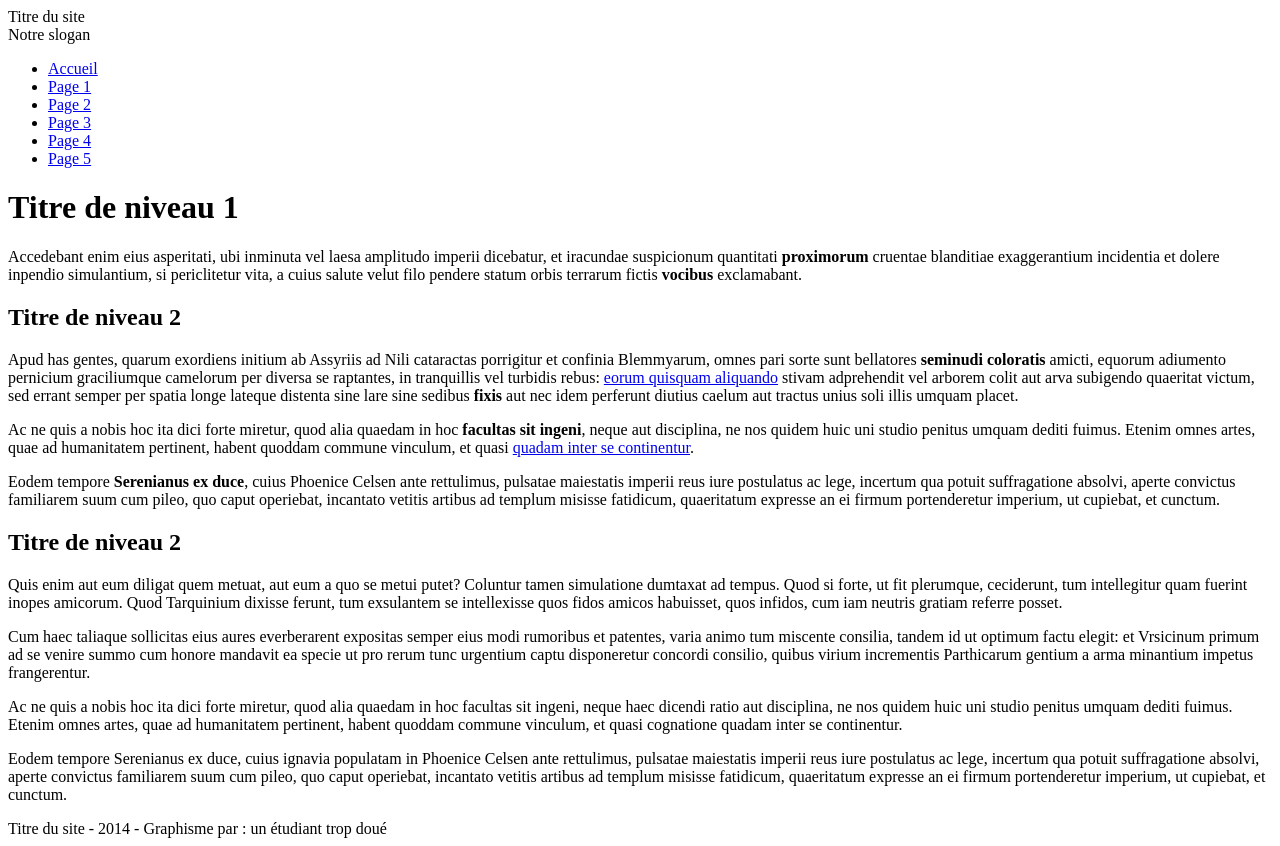
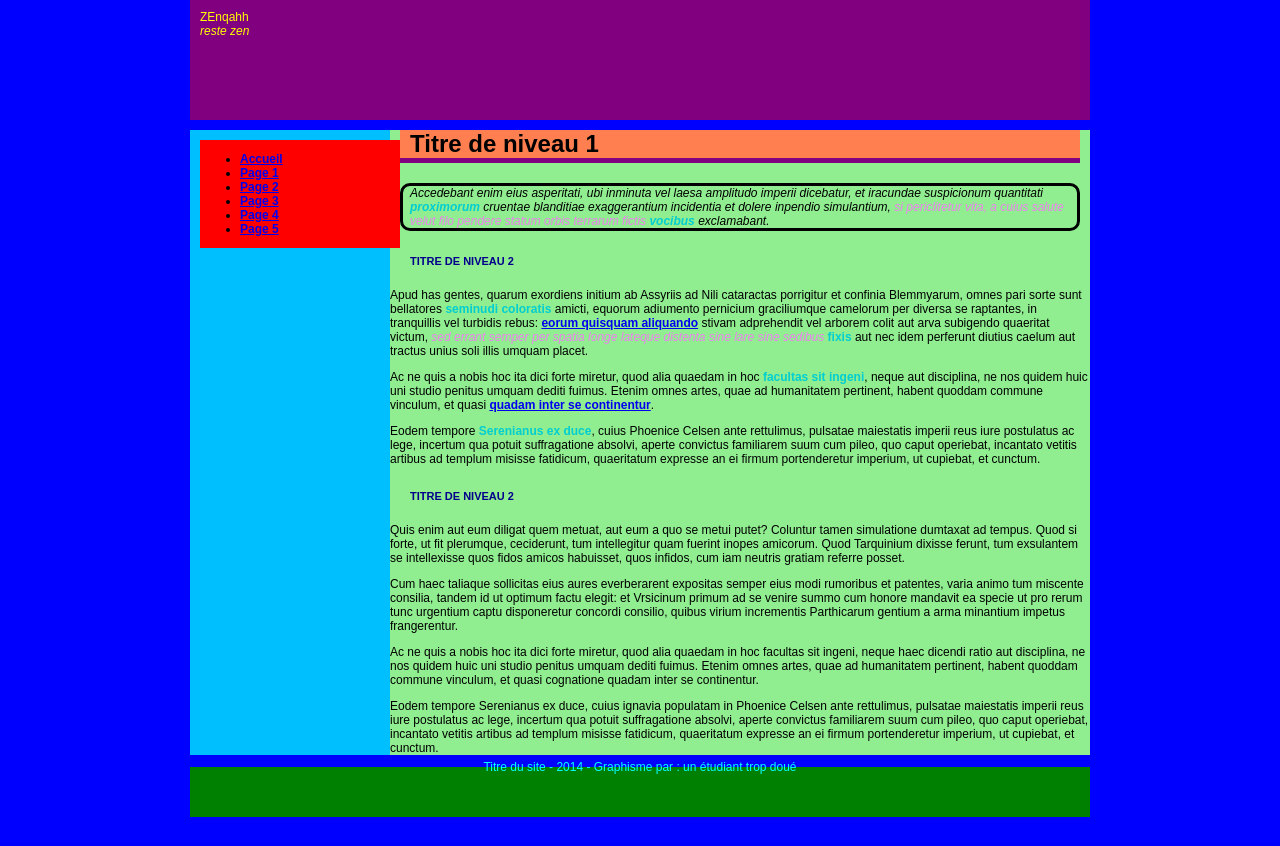
Before and after one commit to Zenqahh/Mise-en-forme-en-CSS, a plain HTML site: page index.html in a window 1280 px wide. After the commit the page ends 817 px from the top, so only its background shows below. Drawn offline with Linux system fonts and the light colour scheme.

Commit message:
cinquieme depot

```diff
--- a/index.html
+++ b/index.html
@@ -4,13 +4,13 @@
         <title>CSS Exercice complet</title>
         <meta charset="UTF-8">
         <meta name="viewport" content="width=device-width, initial-scale=1.0">
-        <link rel="stylesheet" type="text/css" media="screen" href="???">
+        <link rel="stylesheet" type="text/css" media="screen" href="./main.css">
     </head>
     <body>
         <div class="page">
             <div class="entete">
-                <div class="Zenqahh">Titre du site</div>
-                <div class="reste zen.">Notre slogan</div>
+                <div class="titre">ZEnqahh</div>
+                <div class="slogan">reste zen</div>
             </div>
             <div class="colonnes">
                 <div class="colonne_menu">
@@ -25,13 +25,13 @@
                 </div>
                 <div class="colonne_contenu">
                     <h1>Titre de niveau 1</h1>
-                    <p>
+                    <p class="introduction">
                        Accedebant enim eius asperitati, ubi inminuta vel laesa
                        amplitudo imperii dicebatur, et iracundae suspicionum
                        quantitati <strong>proximorum</strong> cruentae blanditiae
-                       exaggerantium incidentia et dolere inpendio simulantium, si
+                       exaggerantium incidentia et dolere inpendio simulantium, <em>si
                        periclitetur vita, a cuius salute velut filo pendere statum
-                       orbis terrarum fictis <strong>vocibus</strong> exclamabant.
+                       orbis terrarum fictis</em> <strong>vocibus</strong> exclamabant.
                     </p>
 
                     <h2>Titre de niveau 2</h2>
@@ -43,8 +43,8 @@
                         per diversa se raptantes, in tranquillis vel turbidis rebus:
                         <a href="#">eorum quisquam aliquando</a>
                         stivam adprehendit vel arborem colit aut arva subigendo
-                        quaeritat victum, sed errant semper per spatia longe lateque
-                        distenta sine lare sine sedibus <strong>fixis</strong> aut
+                        quaeritat victum, <em>sed errant semper per spatia longe lateque
+                        distenta sine lare sine sedibus</em> <strong>fixis</strong> aut
                         nec idem perferunt diutius caelum aut tractus
                         unius soli illis umquam placet.
                     </p>
--- a/main.css
+++ b/main.css
@@ -44,7 +44,8 @@ body{
     background-color: deepskyblue;
 }
 .colonne_menu{
-    background-color: gold;
+    background-color: red;
+    margin: 10px;
 }
 .colonne_contenu {
     background-color: lightgreen;
@@ -53,6 +54,7 @@ body{
     background-color: green;
     color: aqua;
     text-align: center;
+    line-height: 0%;
 }
 .titre{
 font-size: 12px;
@@ -64,3 +66,42 @@ color: yellow;
     color: yellow;
     font-style: italic;
 }
+
+h1{
+    background-color: coral;
+    margin: 10px;
+    margin-bottom: 20px;
+    border-bottom: 5px solid purple;
+}
+h2{
+    color: darkblue;
+    font-size: 15px;
+    margin: 20px;
+    font-variant-caps: all-petite-caps;
+
+}
+
+strong{
+    color: darkturquoise;
+    font-weight: none;
+}
+
+em{
+    color: violet;
+}
+
+.introduction{
+    font-style: italic;
+    border: solid;
+    margin: 10px;
+    border-radius: 10px;
+}
+
+a{
+   font-weight: 800;
+}
+a:hover{
+    color: black;
+    text-decoration: none;
+
+}
```
